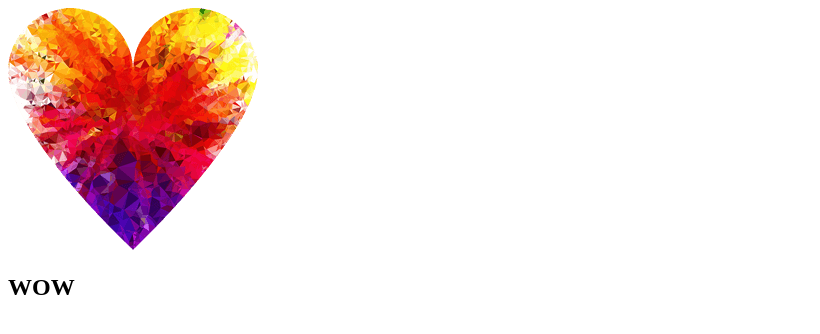
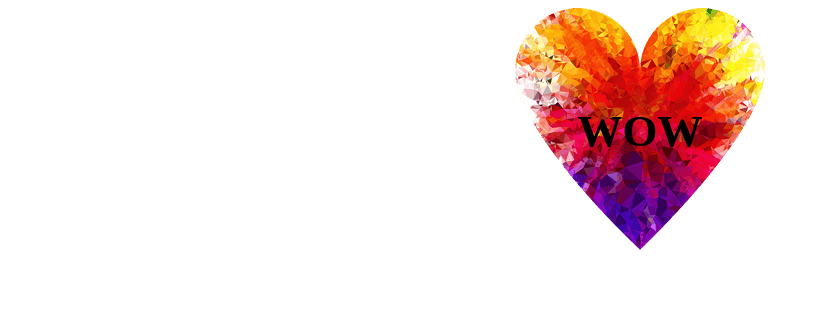
Before and after one commit to pesto-students/exercise-day-10, a plain HTML site: page css-exercises/advanced-box-effects/heart.html in a window 1280 px wide. Shown: the whole page, without its empty margins (0-820 px from the left). Drawn offline with Linux system fonts and the light colour scheme.

Commit message:
WIP : Aditya and Amal

```diff
--- a/css-exercises/advanced-box-effects/heart.html
+++ b/css-exercises/advanced-box-effects/heart.html
@@ -5,7 +5,7 @@
     <meta name="viewport" content="width=device-width, initial-scale=1.0">
     <meta http-equiv="X-UA-Compatible" content="ie=edge">
     <title>Document</title>
-    <link rel="stylesheet" href="./style.css" type="text/css">
+    <link  href="./style.css" rel="stylesheet" type="text/css">
 </head>
 <body>
     <div class="container">
--- a/css-exercises/advanced-box-effects/style.css
+++ b/css-exercises/advanced-box-effects/style.css
@@ -0,0 +1,13 @@
+.container{
+    position: relative;
+    text-align: center;
+    color: black;
+}
+.center{
+    position: absolute;
+    top: 35%;
+    left:50%;
+    transform: translate(-50%,-50%);
+    font-size: 45px;
+
+}
```
